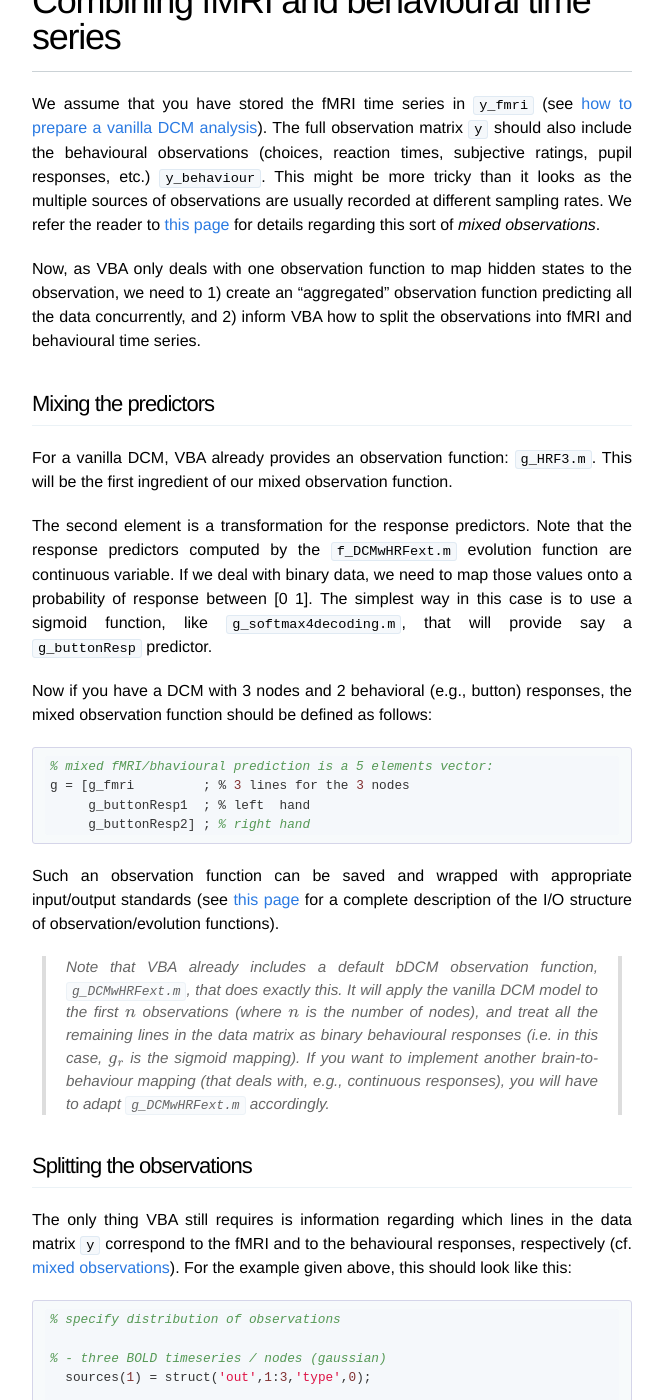
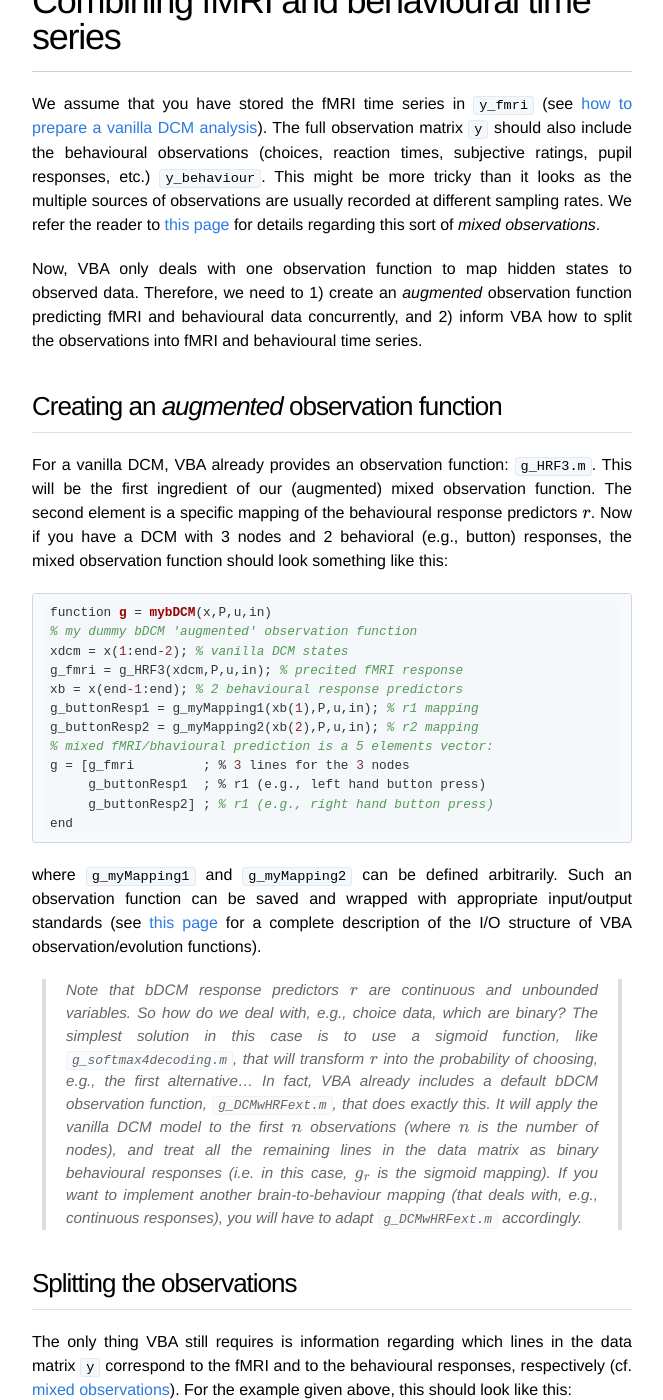
Before and after one commit to MBB-team/VBA-toolbox, a Jekyll site: the page built from _wiki/behavioural-DCM.md, in a window 1280 px wide and 1400 px high, scrolled down 4635 px. Shown: the whole window, without its empty margins (308-971 px from the left). Built offline with Jekyll 4.4.1, drawn with Linux system fonts in a browser that asks for light colours; nearby versions of some CDN libraries; formulas are drawn with MathJax 3; some of the changed text lies outside the part shown.

Commit message:
Update behavioural-DCM.md

````diff
--- a/_wiki/behavioural-DCM.md
+++ b/_wiki/behavioural-DCM.md
@@ -103,29 +103,33 @@ Dr{1} = [ 0 0 0 ;
 
 We assume that you have stored the fMRI time series in ```y_fmri``` (see [how to prepare a vanilla DCM analysis]({{ site.baseurl }}/wiki/dcm/#Preparing-a-vanilla-DCM-analysis)). The full observation matrix ```y``` should also include the behavioural observations (choices, reaction times, subjective ratings, pupil responses, etc.) ```y_behaviour```. This might be more tricky than it looks as the multiple sources of observations are usually recorded at different sampling rates. We refer the reader to [this page]({{ site.baseurl }}/wiki/Multisources) for details regarding this sort of *mixed observations*.
 
-Now, as VBA only deals with one observation function to map hidden states to the observation, we need to 1) create an "aggregated" observation function predicting all the data concurrently, and 2) inform VBA how to split the observations into fMRI and behavioural time series.
+Now, VBA only deals with one observation function to map hidden states to observed data. Therefore, we need to 1) create an *augmented* observation function predicting fMRI and behavioural data concurrently, and 2) inform VBA how to split the observations into fMRI and behavioural time series.
 
-### Mixing the predictors
+## Creating an *augmented* observation function
 
-For a vanilla DCM, VBA already provides an observation function: `g_HRF3.m`. This will be the first ingredient of our mixed observation function.
-
-The second element is a transformation for the response predictors. Note that the response predictors computed by the `f_DCMwHRFext.m` evolution function are continuous variable. If we deal with binary data, we need to map those values onto a probability of response between [0 1]. The simplest way in this case is to use a sigmoid function, like `g_softmax4decoding.m`, that will provide say a `g_buttonResp` predictor.
-
-Now if you have a DCM with 3 nodes and 2 behavioral (e.g., button) responses, the mixed observation function should be defined as follows:
+For a vanilla DCM, VBA already provides an observation function: `g_HRF3.m`. This will be the first ingredient of our (augmented) mixed observation function. The second element is a specific mapping of the behavioural response predictors $$r$$. Now if you have a DCM with 3 nodes and 2 behavioral (e.g., button) responses, the mixed observation function should look something like this:
 
 ```matlab
+function g = mybDCM(x,P,u,in)
+% my dummy bDCM 'augmented' observation function
+xdcm = x(1:end-2); % vanilla DCM states
+g_fmri = g_HRF3(xdcm,P,u,in); % precited fMRI response
+xb = x(end-1:end); % 2 behavioural response predictors
+g_buttonResp1 = g_myMapping1(xb(1),P,u,in); % r1 mapping
+g_buttonResp2 = g_myMapping2(xb(2),P,u,in); % r2 mapping
 % mixed fMRI/bhavioural prediction is a 5 elements vector:
 g = [g_fmri         ; % 3 lines for the 3 nodes
-     g_buttonResp1  ; % left  hand
-     g_buttonResp2] ; % right hand
+     g_buttonResp1  ; % r1 (e.g., left hand button press)
+     g_buttonResp2] ; % r1 (e.g., right hand button press)
+end
 ```
 
-Such an observation function can be saved and wrapped with appropriate input/output standards (see [this page]({{ site.baseurl }}/wiki/VBA-model-inversion-in-4-steps) for a complete description of the I/O structure of observation/evolution functions).
+where ```g_myMapping1``` and ```g_myMapping2``` can be defined arbitrarily. Such an observation function can be saved and wrapped with appropriate input/output standards (see [this page]({{ site.baseurl }}/wiki/VBA-model-inversion-in-4-steps) for a complete description of the I/O structure of VBA observation/evolution functions).
 
-> Note that VBA already includes a default bDCM observation function, `g_DCMwHRFext.m`, that does exactly this.
-It will apply the vanilla DCM model to the first $$n$$ observations (where $$n$$ is the number of nodes), and treat all the remaining lines in the data matrix as binary behavioural responses (i.e. in this case, $$g_r$$ is the sigmoid mapping). If you want to implement another brain-to-behaviour mapping (that deals with, e.g., continuous responses), you will have to adapt `g_DCMwHRFext.m` accordingly.
+> Note that bDCM response predictors $$r$$ are continuous and unbounded variables. So how do we deal with, e.g., choice data, which are binary? The simplest solution in this case is to use a sigmoid function, like `g_softmax4decoding.m`, that will transform $$r$$ into the probability of choosing, e.g., the first alternative... In fact, VBA already includes a default bDCM observation function, `g_DCMwHRFext.m`, that does exactly this. It will apply the vanilla DCM model to the first $$n$$ observations (where $$n$$ is the number of nodes), and treat all the remaining lines in the data matrix as binary behavioural responses (i.e. in this case, $$g_r$$ is the sigmoid mapping). If you want to implement another brain-to-behaviour mapping (that deals with, e.g., continuous responses), you will have to adapt `g_DCMwHRFext.m` accordingly.
 
-### Splitting the observations
+
+## Splitting the observations
 
 The only thing VBA still requires is information regarding which lines in the data matrix `y` correspond to the fMRI and to the behavioural responses, respectively (cf. [mixed observations]({{ site.baseurl }}/wiki/Multisources)). For the example given above, this should look like this:
 
````
